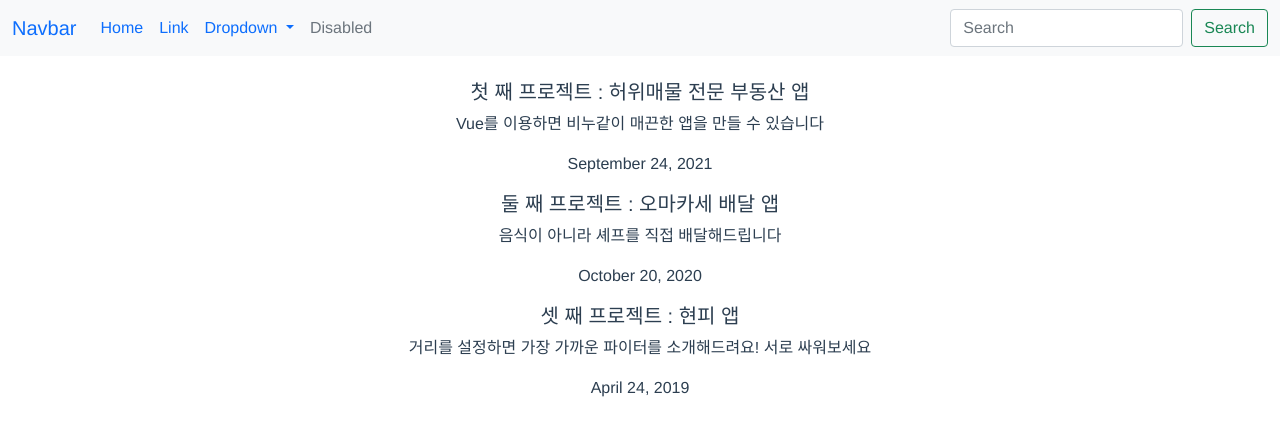
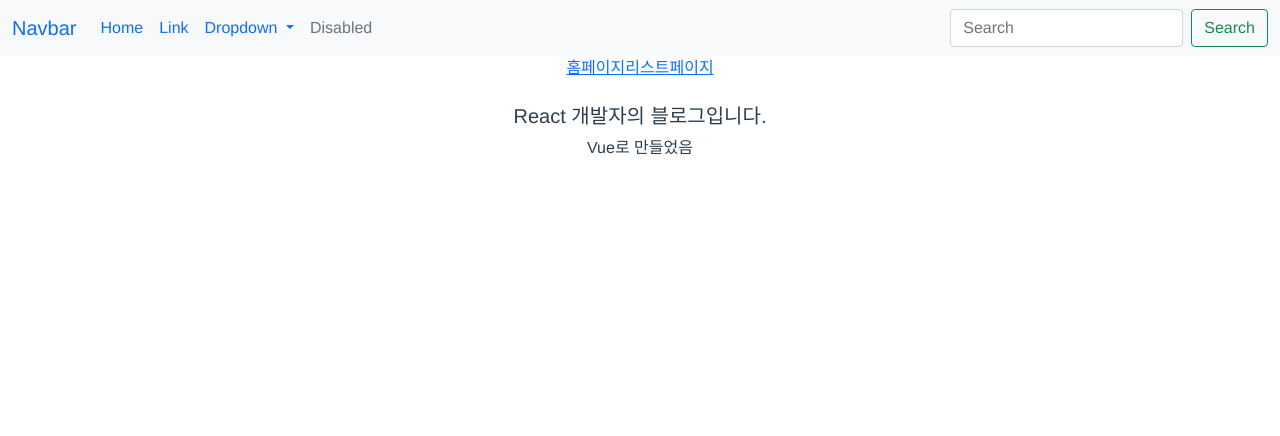
Before and after one commit to WonTaeJang/-, a Vue app in the folder Vue/blog/: page / in a window 1280 px wide. Shown: the top 436 px of the page. Built offline with nearby package versions, Linux system fonts and the light colour scheme.

Commit message:
vue router

```diff
--- a/Vue/blog/package.json
+++ b/Vue/blog/package.json
@@ -10,7 +10,8 @@
   "dependencies": {
     "bootstrap": "^5.1.3",
     "core-js": "^3.8.3",
-    "vue": "^3.2.13"
+    "vue": "^3.2.13",
+    "vue-router": "^4.1.2"
   },
   "devDependencies": {
     "@babel/core": "^7.12.16",
--- a/Vue/blog/src/App.vue
+++ b/Vue/blog/src/App.vue
@@ -36,14 +36,19 @@
   </div>
 </nav>
 
-<div class='container mt-4'>
+<router-link to='/'>홈페이지</router-link>
+<router-link to='/list'>리스트페이지</router-link>
+
+<router-view v-bind:블로그글="블로그글"></router-view>
+
+<!-- <div class='container mt-4'>
   <List v-bind:블로그글="블로그글"/>
-</div>
+</div> -->
 </template>
 
 <script>
 
-import List from './components/List.vue'
+// import List from './components/List.vue'
 import blogData from './assets/blog.js'
 
 export default {
@@ -54,7 +59,7 @@ export default {
     }
   },
   components: {
-    List : List,
+    // List : List,
   }
 }
 </script>
--- /dev/null
+++ b/Vue/blog/src/components/Detail.vue
@@ -0,0 +1,14 @@
+<template>
+  <div></div>
+</template>
+
+<script>
+export default {
+    //eslint-disable-next-line
+    name : 'Detail',
+}
+</script>
+
+<style>
+
+</style>
--- /dev/null
+++ b/Vue/blog/src/components/Home.vue
@@ -0,0 +1,17 @@
+<template>
+    <div class='container mt-4'>
+        <h5>React 개발자의 블로그입니다.</h5>
+        <p>Vue로 만들었음</p>
+    </div>
+</template>
+
+<script>
+export default {
+    //eslint-disable-next-line
+    name : 'Home',
+}
+</script>
+
+<style>
+
+</style>
--- a/Vue/blog/src/main.js
+++ b/Vue/blog/src/main.js
@@ -2,5 +2,6 @@ import { createApp } from 'vue'
 import App from './App.vue'
 import 'bootstrap'
 import 'bootstrap/dist/css/bootstrap.min.css'
+import router from './router.js'
 
-createApp(App).mount('#app')
+createApp(App).use(router).mount('#app')
```
Also changed, not shown: Vue/blog/src/router.js (added, +26 -0 lines).
